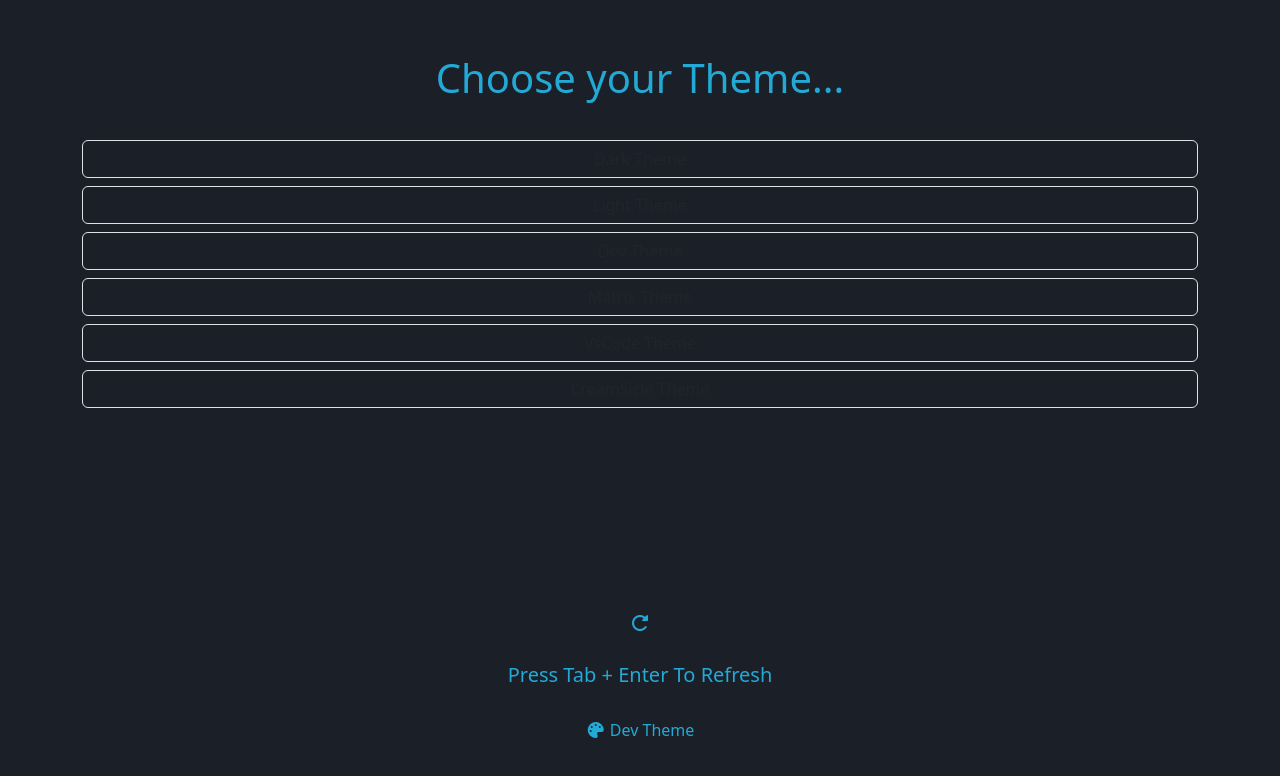
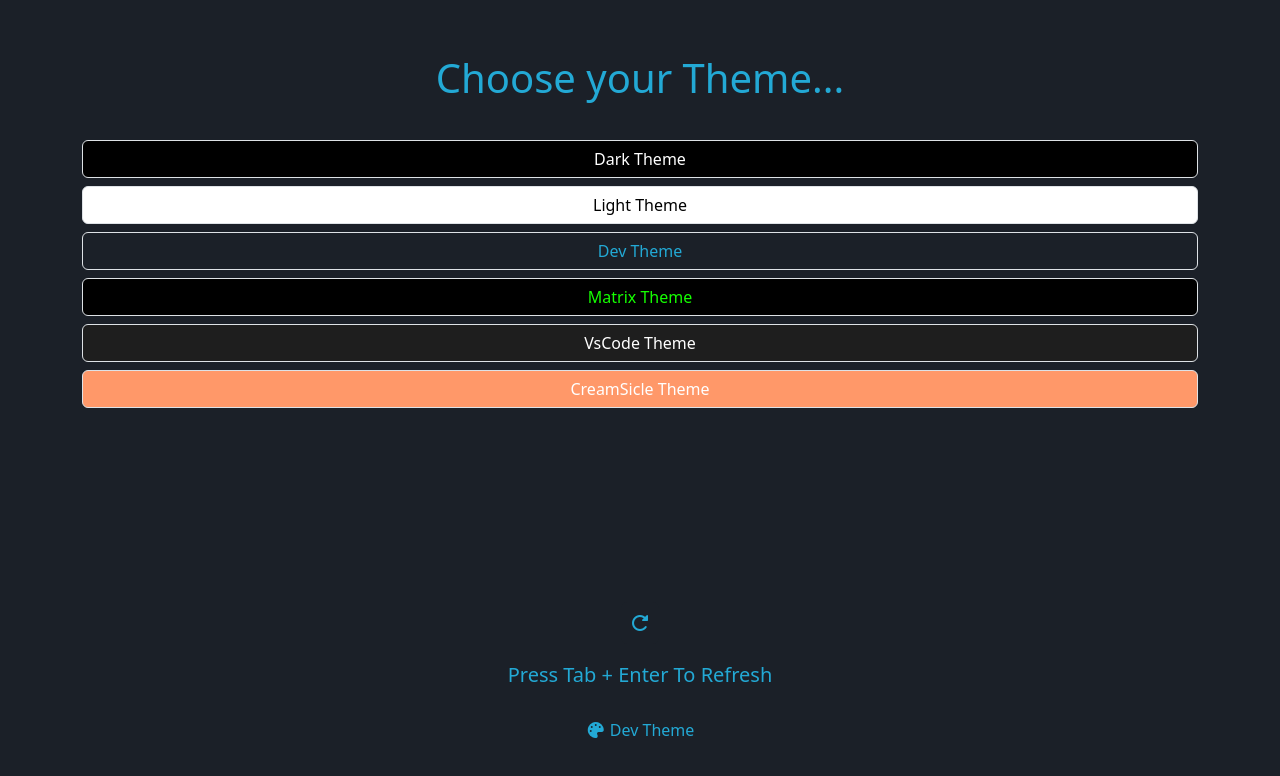
Before and after one commit to Apridonidze/typing-app, a React (Vite) app: page / in a window 1280 px wide. Both pictures are taken after a click on the element "Dev Theme". Shown: the top 776 px of the page. Built offline with nearby package versions, Linux system fonts and the light colour scheme.

Commit message:
added styling colors in Theme.jsx

```diff
--- a/src/components/Theme.jsx
+++ b/src/components/Theme.jsx
@@ -1,6 +1,12 @@
-const Theme = ({handleThemeButtons, themes}) => {
+const Theme = ({handleThemeButtons, themes,theme}) => {
 
 
+  const darkTheme = {theme : 'Dark Theme',backgroundColor: 'black', color : 'white'}
+  const lightTheme = {theme : 'Light Theme',backgroundColor : 'white', color: 'black'}
+  const devTheme = {theme : 'Dev Theme',backgroundColor : '#1b2028', color : '#23a9d5'}
+  const matrixTheme = {theme : 'Matrix Theme',backgroundColor : '#000000 ', color : '#15ff00'}
+  const vsCodeTheme = {theme : 'VsCode Theme',backgroundColor: '#1e1e1e', color : 'white'}
+  const creamsicle = {theme : 'CreamSicle Theme',backgroundColor: '#ff9869' , color : 'white'}
 
 
     return(
@@ -8,9 +14,13 @@ const Theme = ({handleThemeButtons, themes}) => {
 
             <span className="fs-1 pt-5 pb-4">Choose your Theme...</span>
 
-            {themes.map((th,thId) => (
-                <button className="btn btn-md border border-1" key={thId} onClick={() => handleThemeButtons(th)}>{th.theme}</button>
-            ))}
+                <button style={{background : darkTheme.backgroundColor,color : darkTheme.color}} className="dark-theme-btn btn btn-md border border-1" onClick={() => handleThemeButtons(darkTheme)}>{darkTheme.theme}</button>
+                <button style={{background : lightTheme.backgroundColor,color : lightTheme.color}} className="light-theme-btn btn btn-md border border-1" onClick={() => handleThemeButtons(lightTheme)}>{lightTheme.theme}</button>
+                <button style={{background : devTheme.backgroundColor,color : devTheme.color}} className="dev-theme-btn btn btn-md border border-1" onClick={() => handleThemeButtons(devTheme)}>{devTheme.theme}</button>
+                <button style={{background : matrixTheme.backgroundColor,color : matrixTheme.color}} className="matrix-theme-btn btn btn-md border border-1" onClick={() => handleThemeButtons(matrixTheme)}>{matrixTheme.theme}</button>
+                <button style={{background : vsCodeTheme.backgroundColor,color : vsCodeTheme.color}} className="vsCode-theme-btn btn btn-md border border-1" onClick={() => handleThemeButtons(vsCodeTheme)}>{vsCodeTheme.theme}</button>
+                <button style={{background : creamsicle.backgroundColor,color : creamsicle.color}} className="creamsicle-theme-btn btn btn-md border border-1" onClick={() => handleThemeButtons(creamsicle)}>{creamsicle.theme}</button>
+
         </div>
     )
 }
--- a/src/containers/App.jsx
+++ b/src/containers/App.jsx
@@ -70,6 +70,7 @@ const App = () => {
   const matrixTheme = {theme : 'Matrix Theme',backgroundColor : '#000000 ', color : '#15ff00'}
   const vsCodeTheme = {theme : 'VsCode Theme',backgroundColor: '#1e1e1e', color : 'white'}
   const creamsicle = {theme : 'CreamSicle Theme',backgroundColor: '#ff9869' , color : 'white'}
+
 
 
   const [theme,setTheme] = useState(devTheme)
```
